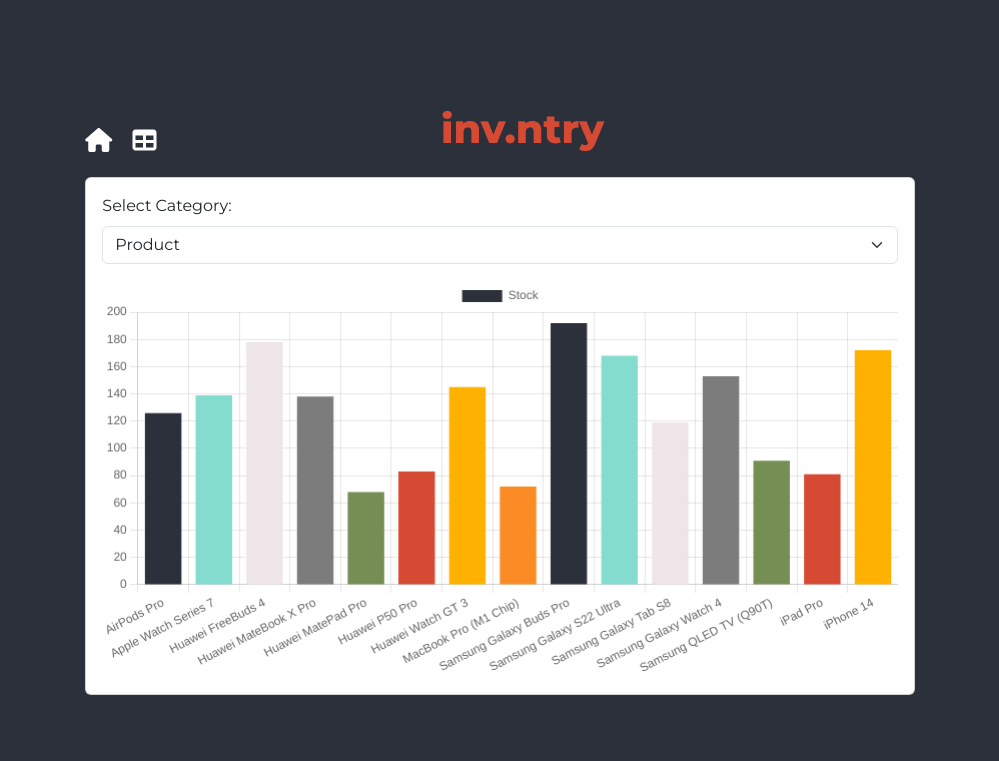
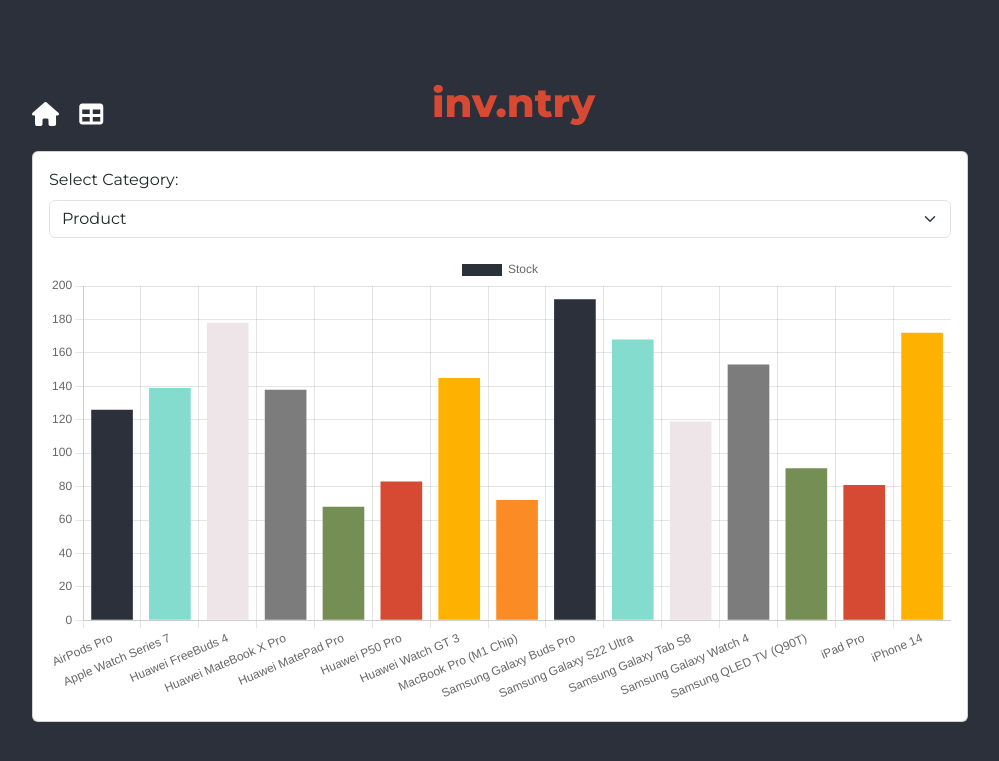
Before and after one commit to PortoHansDaniel/CSIPT_FINAL, a Django app: page /graph/ in a window 1280 px wide. Shown: the top 761 px of the page, without its empty margins (140-1139 px from the left). Run offline with Django 5.2, Linux system fonts and the light colour scheme; data comes from the database, SQL or seed files in the repository.

Commit message:
graph size increased

```diff
--- a/stocksWeb/templates/links/graph.html
+++ b/stocksWeb/templates/links/graph.html
@@ -26,7 +26,7 @@
 <body style="background-color: #2B303A; font-family: 'Montserrat', sans-serif;">
 	<div class="container-fluid">
 		<div class="row justify-content-center align-items-center min-vh-100">
-			<div class="col-8">
+			<div class="col-9">
 				<div class="row">
 					<div class="col-5 mt-4">
 						<a href="{% url 'home' %}" class="icon fa-solid fa-house fa-xl" style="padding-right: 1rem;"></a>
```
